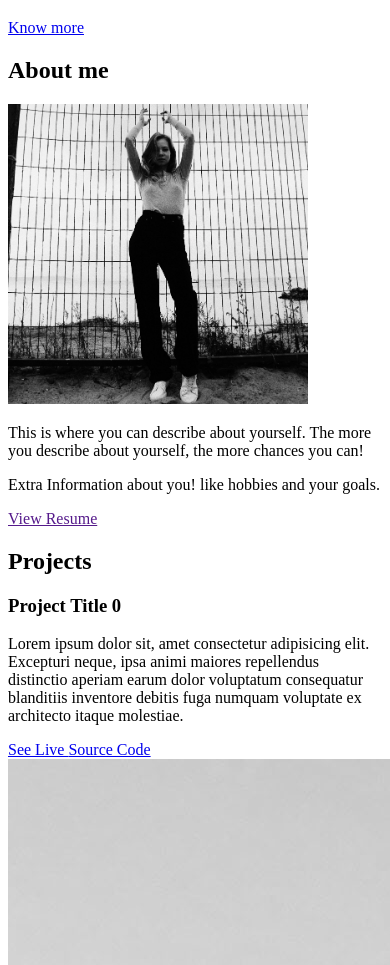
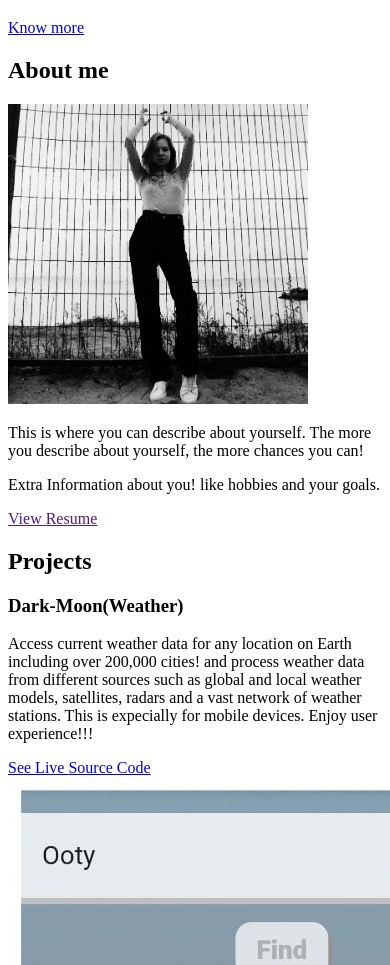
Before and after one commit to arundhaas1/PORTFOLIO, a website: page src/template.html in a window 390 px wide. Shown: the part 135-1100 px from the top of the page. Drawn offline with nearby package versions, Linux system fonts and the light colour scheme.

Commit message:
adding project1

```diff
--- a/src/template.html
+++ b/src/template.html
@@ -80,20 +80,20 @@
           <div class="row">
             <div class="col-lg-4 col-sm-12">
               <div class="project-wrapper__text">
-                <h3 class="project-wrapper__text-title">Project Title 0</h3>
+                <h3 class="project-wrapper__text-title">Dark-Moon(Weather)</h3>
                 <div>
                   <p class="mb-4">
-                    Lorem ipsum dolor sit, amet consectetur adipisicing elit.
-                    Excepturi neque, ipsa animi maiores repellendus distinctio
-                    aperiam earum dolor voluptatum consequatur blanditiis
-                    inventore debitis fuga numquam voluptate ex architecto
-                    itaque molestiae.
+                    Access current weather data for any location on Earth including over 200,000 cities!
+                    and process weather data from different sources such as global and local weather
+                    models, satellites, radars and a vast network of weather stations.
+                    This is expecially for mobile devices.
+                    Enjoy user experience!!!
                   </p>
                 </div>
-                <a target="_blank" class="cta-btn cta-btn--hero" href="#!">
+                <a target="_blank" class="cta-btn cta-btn--hero" href="https://eager-sinoussi-285e07.netlify.app/">
                   See Live
                 </a>
-                <a target="_blank" class="cta-btn text-color-main" href="#!">
+                <a target="_blank" class="cta-btn text-color-main" href="https://github.com/arundhaas1/Weather-Mobile">
                   Source Code
                 </a>
               </div>
@@ -102,7 +102,7 @@
               <div class="project-wrapper__image">
                 <a href="#!" target="_blank">
                   <div data-tilt class="thumbnail rounded">
-                    <img class="img-fluid" src="./assets/project.jpg" />
+                    <img class="img-fluid" src="./assets/project1.jpeg" />
                   </div>
                 </a>
               </div>
```
Also changed, not shown: src/assets/project1.jpeg (added).
